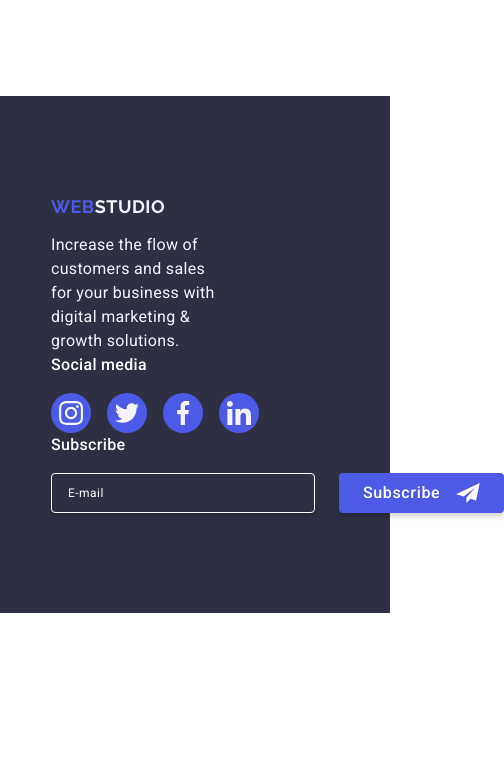
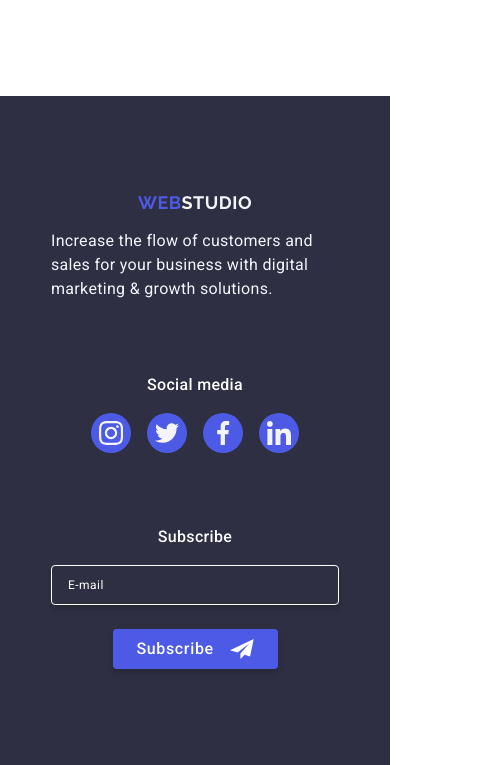
Before and after one commit to remezovskyi2508/goit-markup-hw-06, a plain HTML site: page index.html in a window 390 px wide. Shown: the part 6439-7204 px from the top of the page, 504 px wide, since content can reach past the window. Before the commit the page ends 7052 px from the top, so only its background shows below. Drawn offline with nearby package versions, Linux system fonts and the light colour scheme.

Commit message:
footer mobile done

```diff
--- a/css/style.css
+++ b/css/style.css
@@ -455,9 +455,6 @@ main {
 .footer-icon .team-link:focus {
   background-color: #31d0aa;
   transition: background-color 250ms cubic-bezier(0.4, 0, 0.2, 1);
-}
-
-.footer-subscribe {
 }
 
 .footer-input {
@@ -959,8 +956,39 @@ main {
     font-size: 20px;
     line-height: 1.2;
   }
+  .footer {
+    padding: 96px 0;
+  }
   .footer-container {
+    flex-direction: column;
+    text-align: center;
+    align-items: center;
+    gap: 72px;
+  }
+  .footer-content {
     display: block;
+    margin-right: 0;
+  }
+  .footer-descr {
+    max-width: 288px;
+    text-align: left;
+  }
+  .footer-social {
+    margin-right: 0;
+  }
+  .footer-form {
+    display: flex;
+    flex-direction: column;
+  }
+  .footer-btn {
+    max-width: 165px;
+    margin: 0 auto;
+  }
+  .footer-subscribe {
+    width: 100%;
+  }
+  .footer-input {
+    width: 288px;
   }
 }
 
@@ -981,6 +1009,15 @@ main {
     font-size: 20px;
     line-height: 1.2;
     text-align: center;
+  }
+  .footer-content {
+    margin-right: 0;
+  }
+  .footer-social {
+    margin-right: 0;
+  }
+  .footer-btn {
+    margin: 0 auto;
   }
 }
 
@@ -1059,6 +1096,10 @@ main {
     gap: 24px;
     row-gap: 62px;
   }
+  .footer-container {
+    flex-direction: flex;
+    gap: 24px;
+  }
 }
 /*
 @media (min-width: 100px) and (max-width: 300px) (min-width: 800px) and (max-width: 945px) {
```
